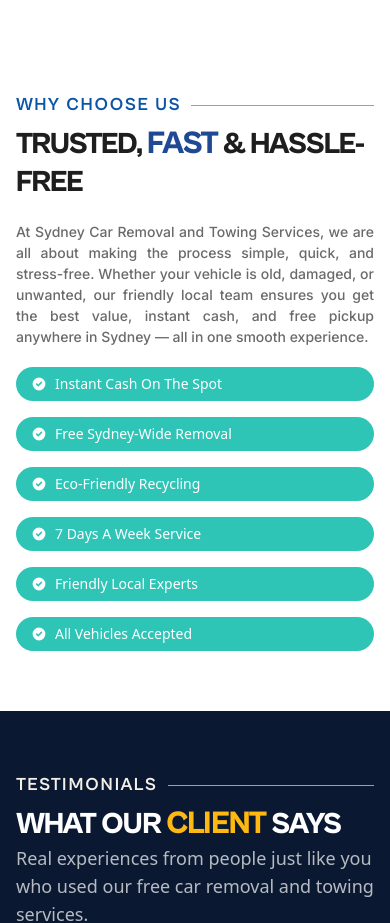
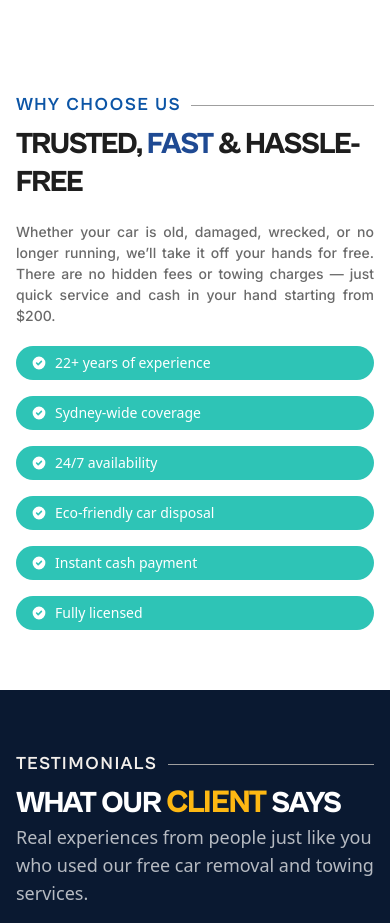
Before and after one commit to dibyawebtuned/sydneycar, a Next.js app: page / in a window 390 px wide. Shown: the part 4480-5403 px from the top of the page. Built offline with nearby package versions, Linux system fonts and the light colour scheme.

Commit message:
fix: why choose us content dynamic

```diff
--- a/app/car-removal/page.tsx
+++ b/app/car-removal/page.tsx
@@ -101,15 +101,14 @@
                     >
                         {/* Title */}
                         <h1 className="mb-0 text-3xl sm:text-4xl md:text-5xl lg:text-6xl font-extrabold leading-snug sm:leading-tight md:leading-[1.15] text-[#f0f4f8] font-cabinet">
-                            Sydney Car Removal Services
+                            Car Removal Sydney
                         </h1>
 
                         {/* Sub-Title */}
                         <p
                             className={`text-[#DBDBDB] text-sm sm:text-base md:text-lg leading-normal max-w-md md:max-w-lg ${inter.className}`}
                         >
-                            We offer 100% free car removal across Sydney, no matter the make or
-                            condition.
+                            Turn your unwanted car into instant cash with Sydney Car Removal and Towing Services.
                         </p>
 
                         <motion.a
@@ -148,7 +147,21 @@
 
 
             {/* WhyChooseUsSection */}
-            <WhyChooseUsSection />
+            <WhyChooseUsSection
+                smallHeading="WHY CHOOSE US"
+                mainHeading={<>TRUSTED, <span className="text-[#1F4A93]">FAST</span> & HASSLE-FREE</>}
+                description="Whether your car is old, damaged, wrecked, or no longer running, we’ll take it off your hands for free. There are no hidden fees or towing charges — just quick service and cash in your hand starting from $200."
+                features={[
+                    "22+ years of experience",
+                    "Sydney-wide coverage",
+                    "24/7 availability",
+                    "Eco-friendly car disposal",
+                    "Instant cash payment",
+                    "Fully licensed",
+                ]}
+                imageSrc="/whyChoose.png"
+                imageAlt="Tow truck loading a red car"
+            />
 
             {/* OurCoreValuesSection */}
             <OurCoreValuesSection />
--- a/app/car-towing/page.tsx
+++ b/app/car-towing/page.tsx
@@ -139,7 +139,21 @@
         </div>
       </section>
 
-      <WhyChooseUsSection />
+      <WhyChooseUsSection
+                smallHeading="WHY CHOOSE US"
+                mainHeading={<>TRUSTED, <span className="text-[#1F4A93]">FAST</span> & HASSLE-FREE</>}
+                description="Whether your car is old, damaged, wrecked, or no longer running, we’ll take it off your hands for free. There are no hidden fees or towing charges — just quick service and cash in your hand starting from $200."
+                features={[
+                    "22+ years of experience",
+                    "Sydney-wide coverage",
+                    "24/7 availability",
+                    "Eco-friendly car disposal",
+                    "Instant cash payment",
+                    "Fully licensed",
+                ]}
+                imageSrc="/whyChoose.png"
+                imageAlt="Tow truck loading a red car"
+            />
       <OurCoreValuesSection />
 
       <HowItWorksSection />
--- a/app/car-wreckers/page.tsx
+++ b/app/car-wreckers/page.tsx
@@ -140,7 +140,21 @@
         </div>
       </section>
 
-      <WhyChooseUsSection />
+      <WhyChooseUsSection
+                smallHeading="WHY CHOOSE US"
+                mainHeading={<>TRUSTED, <span className="text-[#1F4A93]">FAST</span> & HASSLE-FREE</>}
+                description="Whether your car is old, damaged, wrecked, or no longer running, we’ll take it off your hands for free. There are no hidden fees or towing charges — just quick service and cash in your hand starting from $200."
+                features={[
+                    "22+ years of experience",
+                    "Sydney-wide coverage",
+                    "24/7 availability",
+                    "Eco-friendly car disposal",
+                    "Instant cash payment",
+                    "Fully licensed",
+                ]}
+                imageSrc="/whyChoose.png"
+                imageAlt="Tow truck loading a red car"
+            />
       <OurCoreValuesSection />
       <HowItWorksSection />
 
--- a/app/cash-for-truck/page.tsx
+++ b/app/cash-for-truck/page.tsx
@@ -141,7 +141,21 @@
         </div>
       </section>
 
-      <WhyChooseUsSection />
+      <WhyChooseUsSection
+                smallHeading="WHY CHOOSE US"
+                mainHeading={<>TRUSTED, <span className="text-[#1F4A93]">FAST</span> & HASSLE-FREE</>}
+                description="Whether your car is old, damaged, wrecked, or no longer running, we’ll take it off your hands for free. There are no hidden fees or towing charges — just quick service and cash in your hand starting from $200."
+                features={[
+                    "22+ years of experience",
+                    "Sydney-wide coverage",
+                    "24/7 availability",
+                    "Eco-friendly car disposal",
+                    "Instant cash payment",
+                    "Fully licensed",
+                ]}
+                imageSrc="/whyChoose.png"
+                imageAlt="Tow truck loading a red car"
+            />
       <OurCoreValuesSection />
       <HowItWorksSection />
 
--- a/app/junk-car-removal/page.tsx
+++ b/app/junk-car-removal/page.tsx
@@ -141,7 +141,21 @@
       </section>
 
 
-      <WhyChooseUsSection />
+      <WhyChooseUsSection
+                smallHeading="WHY CHOOSE US"
+                mainHeading={<>TRUSTED, <span className="text-[#1F4A93]">FAST</span> & HASSLE-FREE</>}
+                description="Whether your car is old, damaged, wrecked, or no longer running, we’ll take it off your hands for free. There are no hidden fees or towing charges — just quick service and cash in your hand starting from $200."
+                features={[
+                    "22+ years of experience",
+                    "Sydney-wide coverage",
+                    "24/7 availability",
+                    "Eco-friendly car disposal",
+                    "Instant cash payment",
+                    "Fully licensed",
+                ]}
+                imageSrc="/whyChoose.png"
+                imageAlt="Tow truck loading a red car"
+            />
       <OurCoreValuesSection />
       <HowItWorksSection />
 
--- a/app/old-car-removal/page.tsx
+++ b/app/old-car-removal/page.tsx
@@ -139,7 +139,21 @@
         </div>
       </section>
 
-      <WhyChooseUsSection />
+      <WhyChooseUsSection
+                smallHeading="WHY CHOOSE US"
+                mainHeading={<>TRUSTED, <span className="text-[#1F4A93]">FAST</span> & HASSLE-FREE</>}
+                description="Whether your car is old, damaged, wrecked, or no longer running, we’ll take it off your hands for free. There are no hidden fees or towing charges — just quick service and cash in your hand starting from $200."
+                features={[
+                    "22+ years of experience",
+                    "Sydney-wide coverage",
+                    "24/7 availability",
+                    "Eco-friendly car disposal",
+                    "Instant cash payment",
+                    "Fully licensed",
+                ]}
+                imageSrc="/whyChoose.png"
+                imageAlt="Tow truck loading a red car"
+            />
       <OurCoreValuesSection />
 
       <HowItWorksSection />
--- a/app/page.tsx
+++ b/app/page.tsx
@@ -23,7 +23,21 @@
                   <ServicesSection />
 
                   {/* WhyChooseUsSection */}
-                  <WhyChooseUsSection />
+                  <WhyChooseUsSection
+                smallHeading="WHY CHOOSE US"
+                mainHeading={<>TRUSTED, <span className="text-[#1F4A93]">FAST</span> & HASSLE-FREE</>}
+                description="Whether your car is old, damaged, wrecked, or no longer running, we’ll take it off your hands for free. There are no hidden fees or towing charges — just quick service and cash in your hand starting from $200."
+                features={[
+                    "22+ years of experience",
+                    "Sydney-wide coverage",
+                    "24/7 availability",
+                    "Eco-friendly car disposal",
+                    "Instant cash payment",
+                    "Fully licensed",
+                ]}
+                imageSrc="/whyChoose.png"
+                imageAlt="Tow truck loading a red car"
+            />
 
                   {/* TestimonialsSection */}
                   <TestimonialsSection />
--- a/components/About.tsx
+++ b/components/About.tsx
@@ -114,7 +114,7 @@
               </p>
 
 
-              <div className="grid grid-cols-1 sm:grid-cols-2 lg:grid-cols-3 gap-5 w-full">
+              <div className="grid grid-cols-3 gap-5 w-full">
                 {/* Card 1 */}
                 <div
                   onMouseEnter={() => setHovered(1)}
--- a/components/WhyChooseUsSection.tsx
+++ b/components/WhyChooseUsSection.tsx
@@ -3,11 +3,6 @@
 import React from "react";
 import Image from "next/image";
 import { motion } from "framer-motion";
-
-const PRIMARY_BLUE = "#0c55a6";
-const HEADING_COLOR = "#1e1e1e";
-const FEATURE_BUTTON_COLOR = "#2ec4b6";
-
 import { Inter } from "next/font/google";
 
 const inter = Inter({
@@ -16,20 +11,30 @@
   weight: ["400", "500", "600", "700"],
 });
 
-const WhyChooseUsSection: React.FC = () => {
-  const features = [
-    "Instant Cash On The Spot",
-    "Free Sydney-Wide Removal",
-    "Eco-Friendly Recycling",
-    "7 Days A Week Service",
-    "Friendly Local Experts",
-    "All Vehicles Accepted",
-  ];
+const PRIMARY_BLUE = "#0c55a6";
+const HEADING_COLOR = "#1e1e1e";
+const FEATURE_BUTTON_COLOR = "#2ec4b6";
 
+interface WhyChooseUsProps {
+  smallHeading: string;           // e.g., "WHY CHOOSE US"
+  mainHeading: React.ReactNode;   // can include <span> etc.
+  description: string;
+  features: string[];
+  imageSrc: string;
+  imageAlt: string;
+}
+
+const WhyChooseUsSection: React.FC<WhyChooseUsProps> = ({
+  smallHeading,
+  mainHeading,
+  description,
+  features,
+  imageSrc,
+  imageAlt,
+}) => {
   return (
     <section className="bg-white py-15 relative overflow-hidden">
       <div className="max-w-7xl mx-auto px-4 sm:px-6 lg:px-8">
-        {/* Flex container: stack on mobile, row on large screens */}
         <div className="flex flex-col lg:flex-row items-center lg:items-start gap-12 lg:gap-16">
 
           {/* Left Column: Image */}
@@ -42,8 +47,8 @@
           >
             <div className="relative w-full max-w-lg sm:max-w-xl md:max-w-2xl lg:max-w-[566px] aspect-4/3 overflow-hidden rounded-2xl ">
               <Image
-                src="/whyChoose.png"
-                alt="Tow truck loading a red car"
+                src={imageSrc}
+                alt={imageAlt}
                 fill
                 className="object-contain"
                 quality={90}
@@ -52,19 +57,13 @@
           </motion.div>
 
           {/* Right Column: Text & Features */}
-          <div
-            // initial={{ opacity: 0, x: 100 }}
-            // whileInView={{ opacity: 1, x: 0 }}
-            // viewport={{ once: true, amount: 0.3 }}
-            // transition={{ duration: 0.8 }}
-            className="w-full lg:w-1/2"
-          >
+          <div className="w-full lg:w-1/2">
             <div className="flex items-center gap-2.5">
               <h3
                 className="text-[18px] sm:text-[20px] font-semibold uppercase tracking-widest relative pb-2 inline-block whitespace-nowrap font-cabinet"
                 style={{ color: PRIMARY_BLUE }}
               >
-                WHY CHOOSE US
+                {smallHeading}
               </h3>
               <span className="w-full h-px bg-[#9F9F9F] mb-1.5"></span>
             </div>
@@ -73,23 +72,11 @@
               className="text-3xl sm:text-4xl lg:text-5xl leading-tight tracking-tight text-left lg:text-left font-cabinet font-extrabold"
               style={{ color: HEADING_COLOR }}
             >
-              TRUSTED,{" "}
-
-              <span className="inline-block relative text-[32px] sm:text-[40px] lg:text-[48px] leading-none" style={{ color: "#1F4A93" }}>
-                FAST
-                <span className="absolute left-0 bottom-0.5 w-full h-3 sm:h-3.5 -z-10" style={{ backgroundColor: '#FEC130' }}></span>
-              </span>{" "}
-
-              & HASSLE-
-              <br className="hidden sm:inline" />
-              FREE
+              {mainHeading}
             </h2>
 
             <p className={`text-[#6A6A6A] text-[14px] sm:text-[16px] mb-5 mt-5 text-justify w-full ${inter.className}`}>
-              At Sydney Car Removal and Towing Services, we are all about making the process
-              simple, quick, and stress-free. Whether your vehicle is old, damaged, or
-              unwanted, our friendly local team ensures you get the best value, instant cash,
-              and free pickup anywhere in Sydney — all in one smooth experience.
+              {description}
             </p>
 
             <div className="grid grid-cols-1 sm:grid-cols-2 gap-4">
@@ -114,8 +101,8 @@
                 </motion.div>
               ))}
             </div>
+          </div>
 
-          </div>
         </div>
       </div>
     </section>
```
